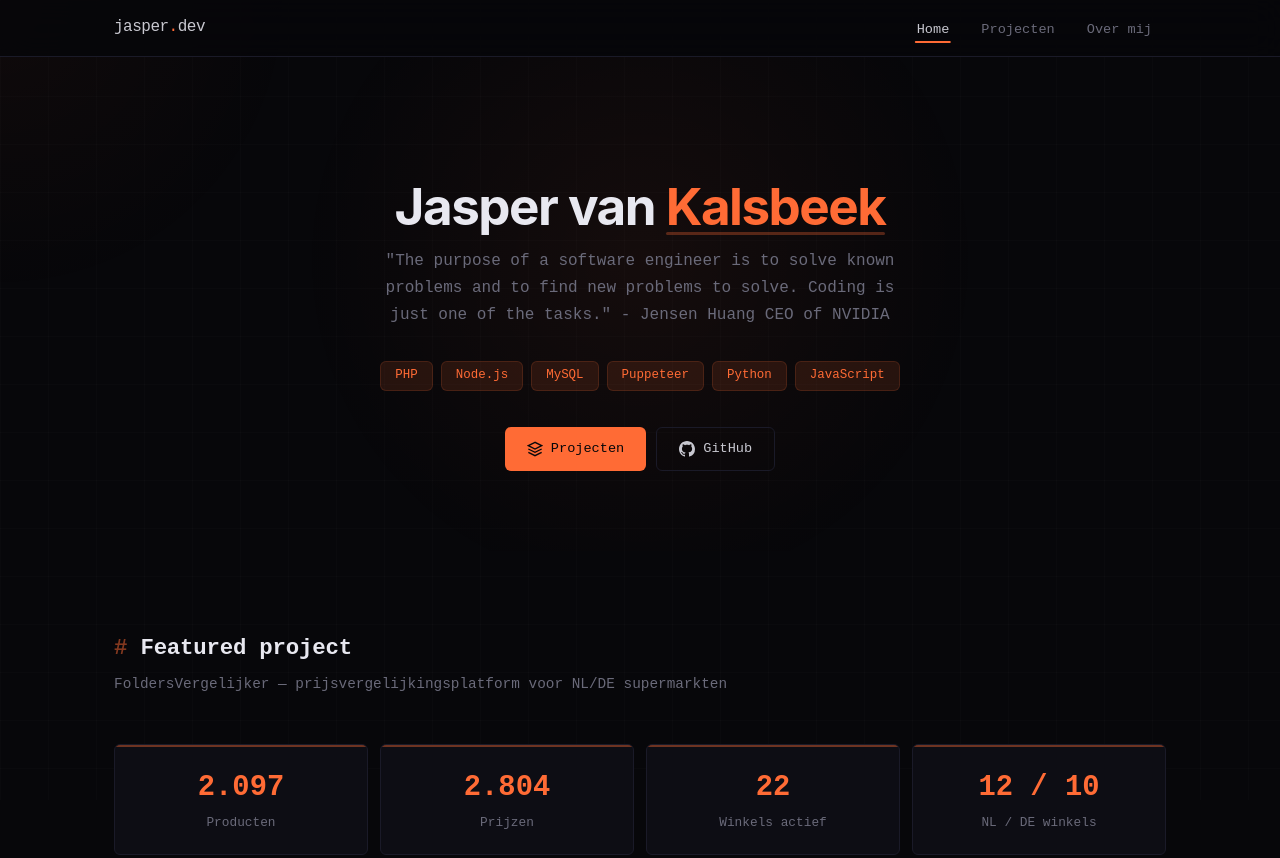
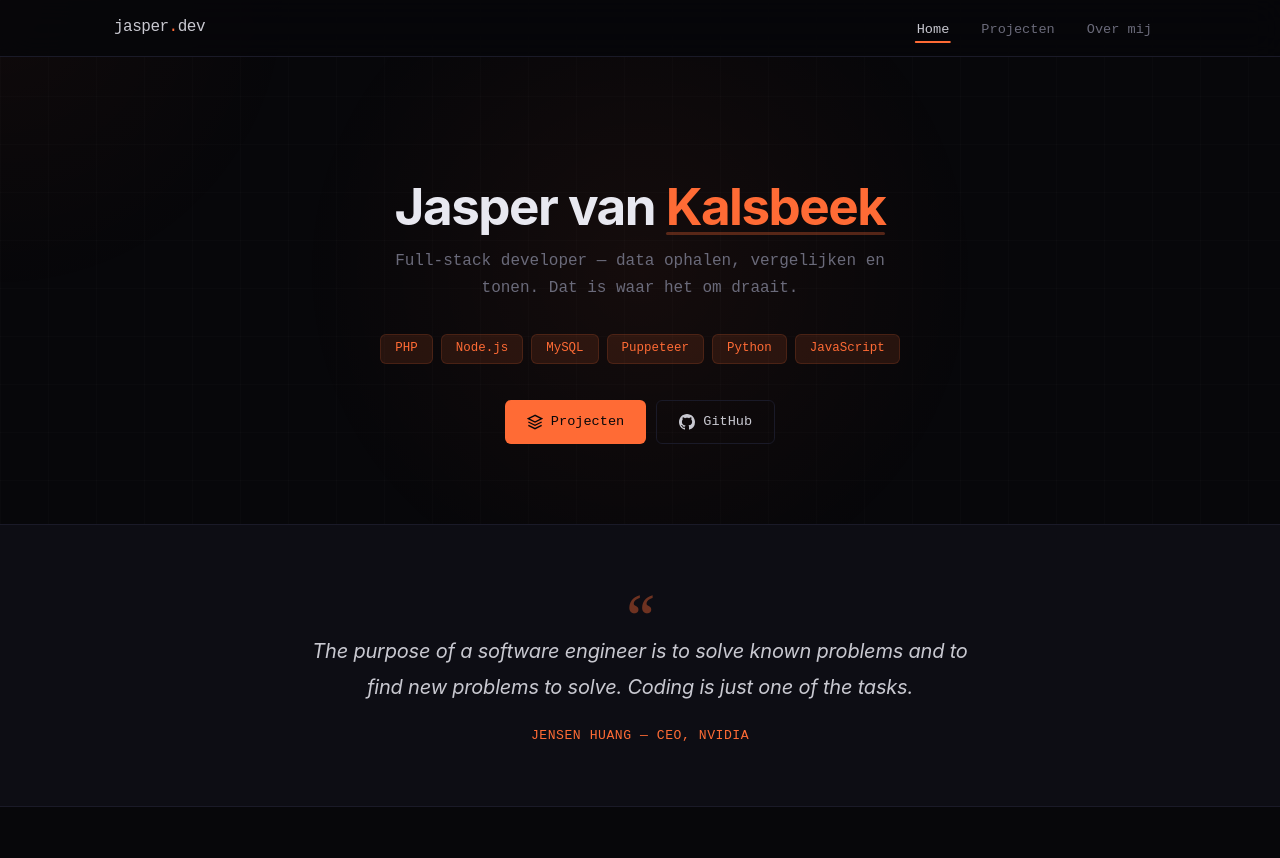
Before and after one commit to jaspervkalsbeek-svg/jaspervkalsbeek-svg.github.io, a website: page index.html in a window 1280 px wide. Shown: the top 858 px of the page. Drawn offline with Linux system fonts and the light colour scheme.

Commit message:
Add Jensen Huang statement section with quote styling

```diff
--- a/css/style.css
+++ b/css/style.css
@@ -287,6 +287,50 @@ nav .nav-links a.active::after {
 .section {
   padding: 80px 0;
   position: relative;
+}
+
+/* --- Statement / Quote --- */
+.statement {
+  padding: 60px 0;
+  border-top: 1px solid var(--border);
+  border-bottom: 1px solid var(--border);
+  background: var(--surface);
+}
+
+.quote {
+  max-width: 680px;
+  margin: 0 auto;
+  text-align: center;
+  position: relative;
+}
+
+.quote p {
+  font-size: 1.25rem;
+  font-style: italic;
+  color: var(--text);
+  line-height: 1.8;
+  letter-spacing: -0.01em;
+}
+
+.quote p::before {
+  content: '\201C';
+  display: block;
+  font-size: 4rem;
+  line-height: 1;
+  color: var(--accent);
+  opacity: 0.4;
+  margin-bottom: -16px;
+  font-style: normal;
+  font-family: Georgia, serif;
+}
+
+.quote footer {
+  margin-top: 20px;
+  font-size: 0.82rem;
+  font-family: var(--font);
+  color: var(--accent);
+  letter-spacing: 0.04em;
+  text-transform: uppercase;
 }
 
 .section-header {
@@ -1054,6 +1098,8 @@ nav .nav-links a.active::after {
   .project-list-header { padding: 60px 0 24px; }
   .stats { grid-template-columns: repeat(2, 1fr); }
   .section { padding: 50px 0; }
+  .statement { padding: 40px 0; }
+  .quote p { font-size: 1.05rem; }
   .about-hero-grid { flex-direction: column-reverse; text-align: center; }
   .about-hero-text h1 { font-size: 1.8rem; }
   .about-bio { margin-left: auto; margin-right: auto; }
--- a/index.html
+++ b/index.html
@@ -24,7 +24,7 @@
 <section class="hero">
 <div class="container">
   <h1>Jasper van <span>Kalsbeek</span></h1>
-  <p class="subtitle">"The purpose of a software engineer is to solve known problems and to find new problems to solve. Coding is just one of the tasks." - Jensen Huang CEO of NVIDIA</p>
+  <p class="subtitle">Full-stack developer &mdash; data ophalen, vergelijken en tonen. Dat is waar het om draait.</p>
   <div class="tags">
     <span class="tag">PHP</span>
     <span class="tag">Node.js</span>
@@ -43,6 +43,15 @@
       GitHub
     </a>
   </div>
+</div>
+</section>
+
+<section class="statement reveal">
+<div class="container">
+  <blockquote class="quote">
+    <p>The purpose of a software engineer is to solve known problems and to find new problems to solve. Coding is just one of the tasks.</p>
+    <footer>Jensen Huang &mdash; CEO, NVIDIA</footer>
+  </blockquote>
 </div>
 </section>
 
```
